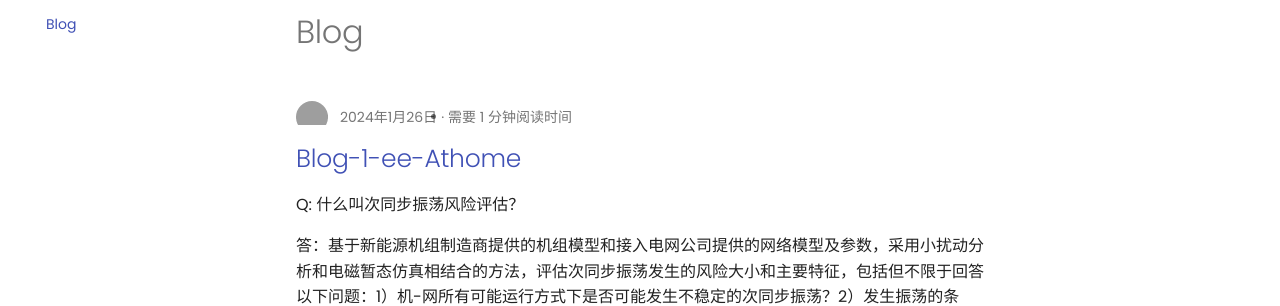
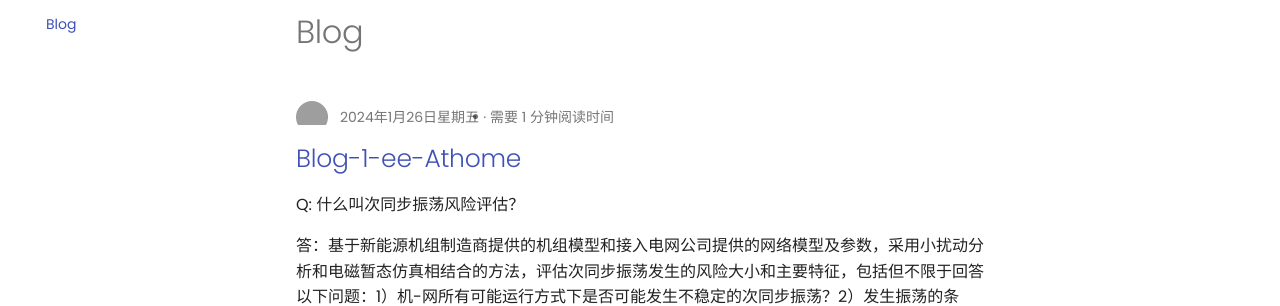
Before and after one commit to Pengyu-Jin/Pengyu-Jin.github.io, an MkDocs documentation site: the page built from docs/blog/index.md, in a window 1280 px wide. Shown: the part 136-442 px from the top of the page. Built offline with MkDocs 1.6.1 and Material for MkDocs 9.7.7, drawn with Linux system fonts in a browser that asks for light colours; comment, search, counter and statistics services are not loaded; some of the changed lines change nothing that is shown; grey boxes are pictures that could not be loaded.

Commit message:
style change 347

```diff
--- a/mkdocs.yml
+++ b/mkdocs.yml
@@ -108,6 +108,7 @@ plugins:
 plugins:
   - blog: #blog 插件
       authors_profiles: true
+      post_date_format: full
 
 
 markdown_extensions:
```
